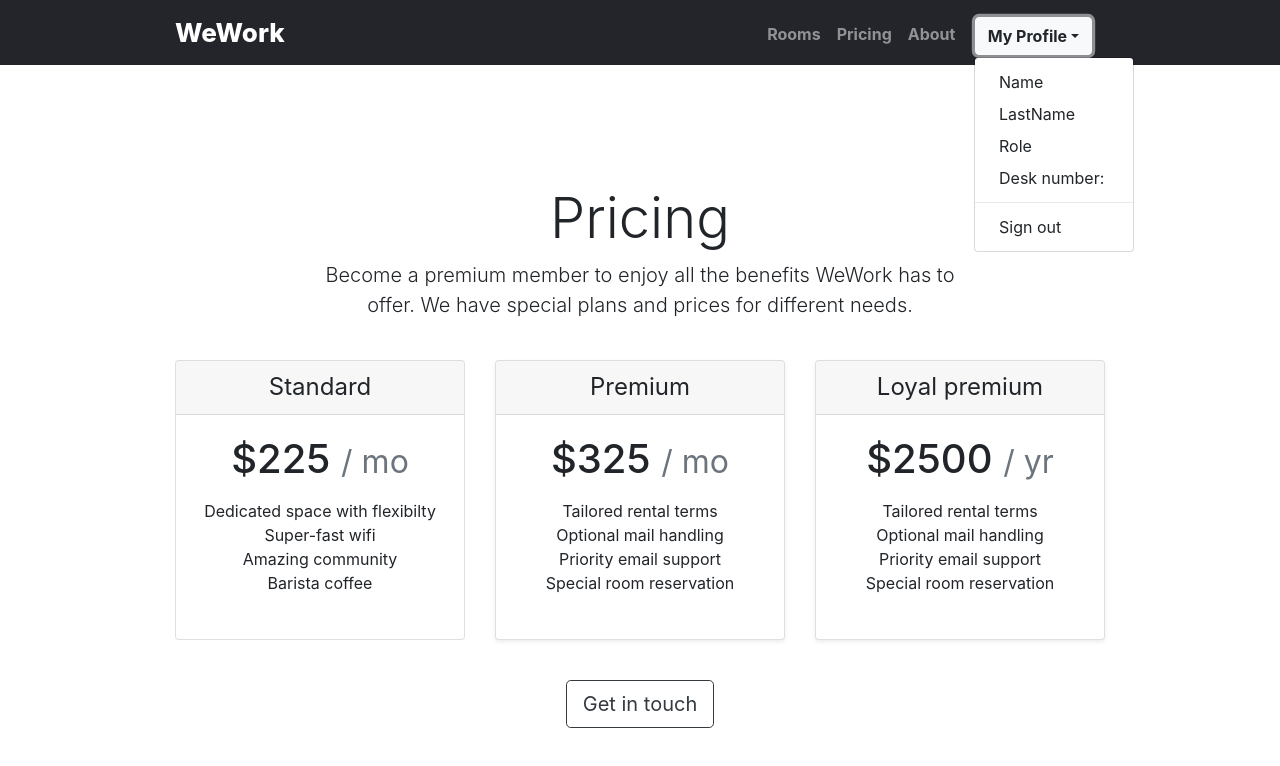
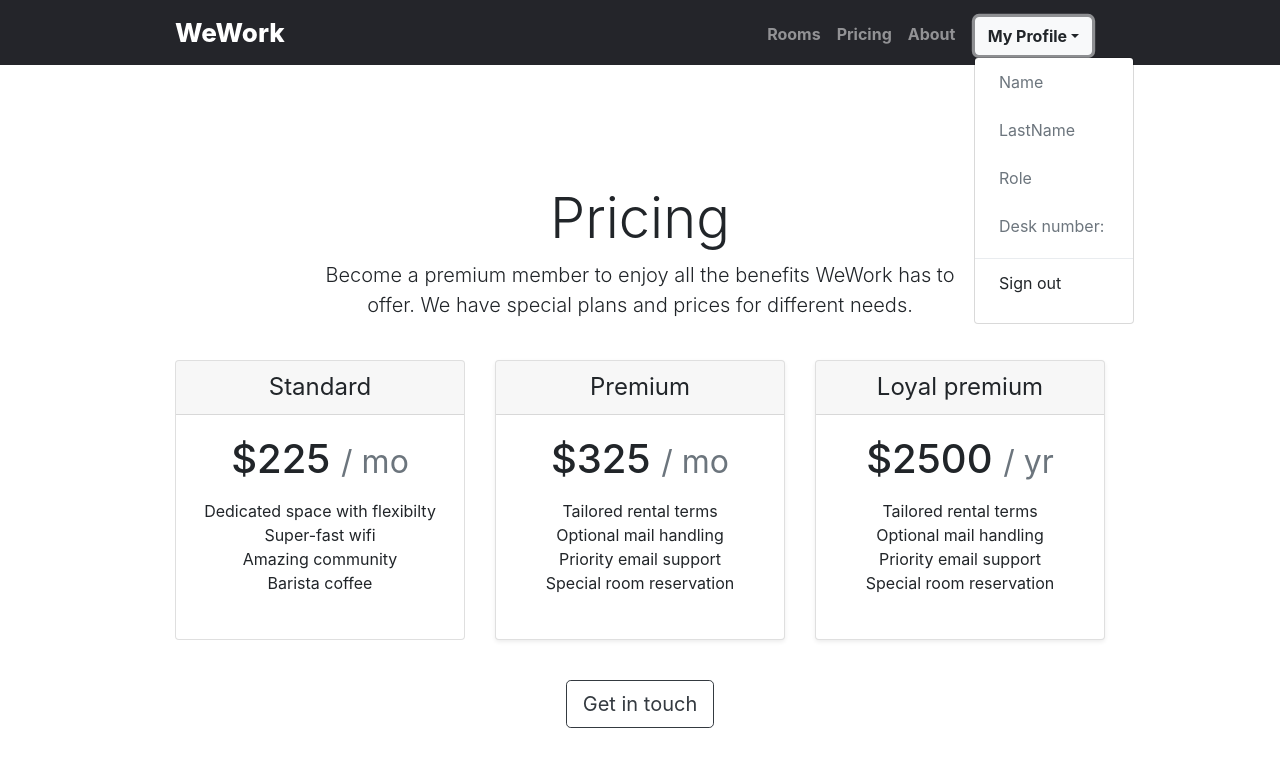
Before and after one commit to ghlilit/group_1_final_project, a React (Create React App) app in the folder front/: page /pricing in a window 1280 px wide. Both pictures are taken after a click on the button "My Profile". Shown: the top 766 px of the page. Built offline with nearby package versions, Linux system fonts and the light colour scheme.

Commit message:
fix: warnings in the client

```diff
--- a/front/src/Components/Layout/NavBar/NavBar.js
+++ b/front/src/Components/Layout/NavBar/NavBar.js
@@ -27,12 +27,12 @@
                 My Profile
             </button>
             <div className="dropdown-menu">
-              <a className="dropdown-item disabled">Name {auth.fname}</a>
-              <a className="dropdown-item disabled">LastName {auth.lname}</a>
-              <a className="dropdown-item disabled">Role {auth.role}</a>
-              <a className="dropdown-item disabled">Desk number: </a>
+              <p className="dropdown-item disabled">Name {auth.fname}</p>
+              <p className="dropdown-item disabled">LastName {auth.lname}</p>
+              <p className="dropdown-item disabled">Role {auth.role}</p>
+              <p className="dropdown-item disabled">Desk number: </p>
               <div className="dropdown-divider"></div>
-              <a className="dropdown-item" role ="button">Sign out</a>
+              <p className="dropdown-item" role ="button">Sign out</p>
             </div>
       </div>
        </nav>
--- a/front/src/Components/Small/User/User.js
+++ b/front/src/Components/Small/User/User.js
@@ -72,7 +72,7 @@
             <div className="d-flex justify-content-between align-items-center w-100">
               <strong className="text-gray-dark">{fname} {lname}</strong>
                 <div className="dropdown show">
-                  <button className="btn btn-secondary dropdown-toggle" href="#" role="button" id="dropdownMenuLink" data-toggle="dropdown" aria-haspopup="true" aria-expanded="false">
+                  <button className="btn btn-secondary dropdown-toggle" href="#"  id="dropdownMenuLink" data-toggle="dropdown" aria-haspopup="true" aria-expanded="false">
                     {role}
                   </button>
                   <div className="dropdown-menu" aria-labelledby="dropdownMenuLink">
--- a/front/src/actions/signin.js
+++ b/front/src/actions/signin.js
@@ -29,7 +29,7 @@
       if(res.status !== 200) {
         dispatch(failed('Something went wrong'));
       }
-      else if (res.status == 200){
+      else if (res.status === 200){
         sessionStorage.setItem('user',JSON.stringify({
           'access-token': res.headers.get('access-token'),
           'client':res.headers.get('client'),
```
